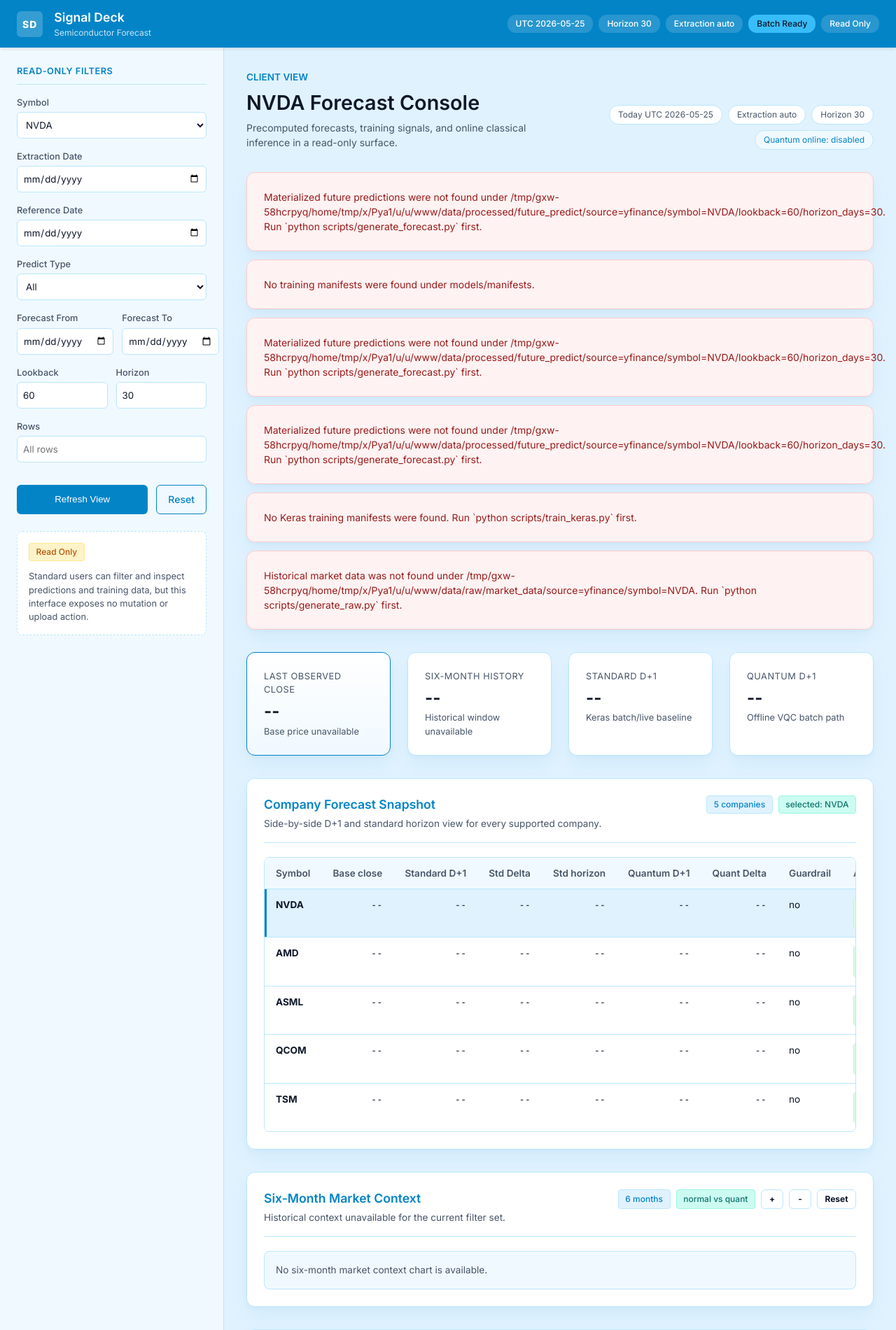
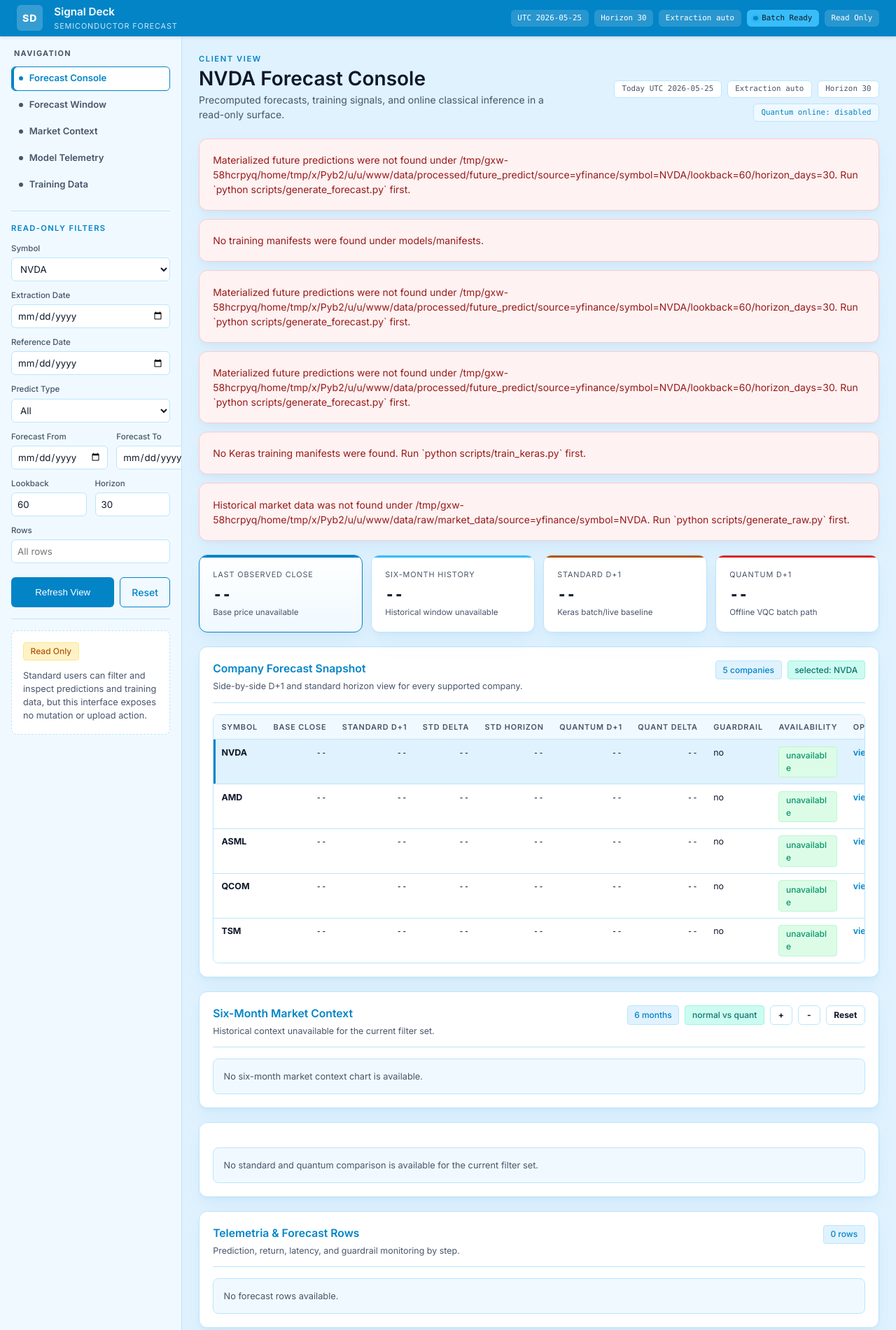
Before and after one commit to GuilhermeLossio/Tech-Challange-FIAP-4, a Flask app: page / in a window 1280 px wide. Shown: the top 1901 px of the page at 70% size. Run offline with Flask 3, Linux system fonts and the light colour scheme.

Commit message:
Update on dash

```diff
--- a/src/front/static/app.css
+++ b/src/front/static/app.css
@@ -66,11 +67,14 @@ a {
   justify-content: space-between;
   align-items: center;
   gap: 1rem;
-  padding: 0.75rem 1.5rem;
+  min-height: 52px;
+  padding: 0 1.5rem;
   background-color: var(--primary);
   color: #ffffff;
   box-shadow: 0 2px 4px rgba(0, 0, 0, 0.1);
-  z-index: 10;
+  position: sticky;
+  top: 0;
+  z-index: 20;
 }
 
 .sd-brand {
@@ -83,8 +87,8 @@ a {
 .sd-brand-icon {
   display: grid;
   place-items: center;
-  min-width: 2.1rem;
-  min-height: 2.1rem;
+  min-width: 1.85rem;
+  min-height: 1.85rem;
   background: rgba(255, 255, 255, 0.2);
   padding: 0.5rem;
   border-radius: var(--radius-sm);
@@ -94,11 +98,13 @@ a {
 
 .sd-brand-name {
   font-weight: 600;
-  font-size: 1.1rem;
+  font-size: 0.95rem;
 }
 
 .sd-brand-sub {
-  font-size: 0.75rem;
+  font-size: 0.68rem;
+  letter-spacing: 0.08em;
+  text-transform: uppercase;
   opacity: 0.8;
 }
 
@@ -112,16 +118,29 @@ a {
 .sd-chip,
 .sd-badge-locked {
   background: rgba(255, 255, 255, 0.15);
-  padding: 0.25rem 0.75rem;
-  border-radius: 12px;
-  font-size: 0.75rem;
+  padding: 0.22rem 0.6rem;
+  border-radius: var(--radius-sm);
+  font-family: var(--font-mono);
+  font-size: 0.68rem;
   font-weight: 500;
   white-space: nowrap;
 }
 
 .sd-chip-accent {
+  display: inline-flex;
+  align-items: center;
+  gap: 0.35rem;
   background: var(--secondary);
   color: var(--text-main);
+}
+
+.sd-chip-accent::before {
+  content: "";
+  width: 0.4rem;
+  height: 0.4rem;
+  border-radius: 999px;
+  background: var(--primary);
+  box-shadow: 0 0 0 3px rgba(2, 132, 199, 0.12);
 }
 
 .shell {
@@ -131,15 +150,15 @@ a {
 }
 
 .rail {
-  width: 320px;
-  flex: 0 0 320px;
+  width: 260px;
+  flex: 0 0 260px;
   background-color: var(--bg-rail);
   border-right: 1px solid var(--border-light);
-  padding: 1.5rem;
+  padding: 1rem 0;
   overflow-y: auto;
   display: flex;
   flex-direction: column;
-  gap: 1.5rem;
+  gap: 0;
 }
 
 .brand {
@@ -149,27 +168,88 @@ a {
 .canvas {
   flex: 1;
   min-width: 0;
-  padding: 2rem;
+  padding: 1.5rem;
   overflow-y: auto;
   display: flex;
   flex-direction: column;
-  gap: 2rem;
+  gap: 1.25rem;
+}
+
+.canvas > section,
+.canvas > header,
+.canvas article[id] {
+  scroll-margin-top: 72px;
+}
+
+.rail-section {
+  padding: 0 1rem 1rem;
+}
+
+.rail-title {
+  margin: 0 0 0.65rem;
+  padding: 0 0.25rem;
+  color: var(--text-muted);
+  font-size: 0.68rem;
+  font-weight: 700;
+  letter-spacing: 0.12em;
+  text-transform: uppercase;
+}
+
+.rail-nav-item {
+  display: flex;
+  align-items: center;
+  gap: 0.55rem;
+  min-height: 34px;
+  margin-bottom: 0.18rem;
+  padding: 0.42rem 0.65rem;
+  border: 1px solid transparent;
+  border-radius: var(--radius-sm);
+  color: var(--text-muted);
+  font-size: 0.82rem;
+  font-weight: 600;
+  text-decoration: none;
+  transition: background 0.15s ease, border-color 0.15s ease, color 0.15s ease;
+}
+
+.rail-nav-item:hover {
+  background: var(--bg-surface);
+  color: var(--primary-hover);
+  border-color: var(--border-light);
+}
+
+.rail-nav-item-active {
+  background: var(--bg-surface);
+  color: var(--primary);
+  border-color: var(--primary);
+  box-shadow: inset 3px 0 0 var(--primary);
+}
+
+.rail-nav-dot {
+  width: 0.35rem;
+  height: 0.35rem;
+  border-radius: 999px;
+  background: currentColor;
+  flex: 0 0 auto;
+}
+
+.rail-divider {
+  height: 1px;
+  margin: 0 1rem 1rem;
+  background: var(--border-light);
 }
 
 .filter-panel {
   display: flex;
   flex-direction: column;
-  gap: 1rem;
+  gap: 0.75rem;
 }
 
 .filter-title {
   font-weight: 600;
   color: var(--primary);
   text-transform: uppercase;
-  font-size: 0.8rem;
-  letter-spacing: 0.5px;
-  border-bottom: 1px solid var(--border-light);
-  padding-bottom: 0.5rem;
+  font-size: 0.7rem;
+  letter-spacing: 0.12em;
 }
 
 .field {
@@ -179,7 +259,7 @@ a {
 }
 
 .field span {
-  font-size: 0.8rem;
+  font-size: 0.72rem;
   font-weight: 500;
   color: var(--text-muted);
 }
@@ -187,8 +267,8 @@ a {
 .field select,
 .field input {
   width: 100%;
-  min-height: 38px;
-  padding: 0.5rem;
+  min-height: 34px;
+  padding: 0.4rem 0.5rem;
   border: 1px solid var(--border-light);
   border-radius: var(--radius-sm);
   background: var(--bg-surface);
@@ -211,8 +291,8 @@ a {
 
 .filter-actions {
   display: flex;
-  gap: 0.75rem;
-  margin-top: 1rem;
+  gap: 0.5rem;
+  margin-top: 0.5rem;
 }
 
 .primary-action,
@@ -301,24 +381,28 @@ a {
   display: flex;
   justify-content: space-between;
   align-items: flex-end;
-  gap: 1.5rem;
+  gap: 1rem;
+  margin-bottom: 0.25rem;
 }
 
 .eyebrow {
   color: var(--primary);
   font-weight: 600;
-  font-size: 0.85rem;
+  font-size: 0.7rem;
+  letter-spacing: 0.14em;
   text-transform: uppercase;
   margin-bottom: 0.25rem;
 }
 
 .hero h1 {
-  font-size: 1.8rem;
+  font-size: 1.75rem;
+  line-height: 1.1;
   margin-bottom: 0.25rem;
 }
 
 .hero p {
   color: var(--text-muted);
+  max-width: 46rem;
 }
 
 .hero-meta {
@@ -331,9 +415,10 @@ a {
 .meta-chip {
   background: var(--bg-surface);
   border: 1px solid var(--border-light);
-  padding: 0.25rem 0.75rem;
-  border-radius: 16px;
-  font-size: 0.75rem;
+  padding: 0.22rem 0.65rem;
+  border-radius: var(--radius-sm);
+  font-family: var(--font-mono);
+  font-size: 0.68rem;
   color: var(--text-muted);
 }
 
@@ -348,22 +433,23 @@ a {
 .comparison-grid {
   display: grid;
   grid-template-columns: repeat(auto-fit, minmax(300px, 1fr));
-  gap: 1.5rem;
+  gap: 1rem;
 }
 
 .metrics-grid {
-  grid-template-columns: repeat(auto-fit, minmax(200px, 1fr));
+  grid-template-columns: repeat(4, minmax(0, 1fr));
+  gap: 0.75rem;
 }
 
 .forecast-window-grid {
   display: grid;
-  grid-template-columns: repeat(auto-fit, minmax(210px, 1fr));
-  gap: 1rem;
+  grid-template-columns: repeat(4, minmax(0, 1fr));
+  gap: 0.75rem;
 }
 
 .forecast-window-card {
   min-width: 0;
-  padding: 1rem;
+  padding: 0.85rem 0.95rem;
   border: 1px solid var(--border-light);
   border-radius: var(--radius-md);
   background: #f8fafc;
@@ -428,8 +522,37 @@ a {
   background: var(--bg-surface);
   border: 1px solid var(--border-light);
   border-radius: var(--radius-lg);
-  padding: 1.5rem;
+  padding: 1.2rem;
   box-shadow: var(--shadow-panel);
+}
+
+.metric-card {
+  position: relative;
+  overflow: hidden;
+}
+
+.metric-card::before {
+  content: "";
+  position: absolute;
+  inset: 0 0 auto;
+  height: 3px;
+  background: var(--border-light);
+}
+
+.metrics-grid .metric-card:nth-child(1)::before {
+  background: var(--primary);
+}
+
+.metrics-grid .metric-card:nth-child(2)::before {
+  background: var(--secondary);
+}
+
+.metrics-grid .metric-card:nth-child(3)::before {
+  background: var(--tag-amber-text);
+}
+
+.metrics-grid .metric-card:nth-child(4)::before {
+  background: var(--negative);
 }
 
 .metric-card-primary {
@@ -442,9 +565,9 @@ a {
   justify-content: space-between;
   align-items: flex-start;
   gap: 1rem;
-  margin-bottom: 1.25rem;
+  margin-bottom: 1rem;
   border-bottom: 1px solid var(--border-light);
-  padding-bottom: 1rem;
+  padding-bottom: 0.8rem;
 }
 
 .panel-tags {
@@ -455,13 +578,13 @@ a {
 }
 
 .panel-title {
-  font-size: 1.1rem;
+  font-size: 0.98rem;
   font-weight: 600;
   color: var(--primary);
 }
 
 .panel-subtitle {
-  font-size: 0.85rem;
+  font-size: 0.78rem;
   color: var(--text-muted);
   margin-top: 0.25rem;
 }
@@ -477,12 +600,12 @@ a {
   width: 100%;
   min-width: 760px;
   border-collapse: collapse;
-  font-size: 0.85rem;
+  font-size: 0.78rem;
 }
 
 .data-table th,
 .data-table td {
-  padding: 0.75rem 1rem;
+  padding: 0.58rem 0.7rem;
   text-align: left;
   border-bottom: 1px solid var(--border-light);
   vertical-align: top;
@@ -495,6 +618,9 @@ a {
   background-color: var(--bg-rail);
   color: var(--text-muted);
   font-weight: 600;
+  font-size: 0.68rem;
+  letter-spacing: 0.08em;
+  text-transform: uppercase;
   white-space: nowrap;
 }
 
@@ -601,30 +727,31 @@ a {
 
 .report-kpi-grid {
   display: grid;
-  grid-template-columns: repeat(auto-fit, minmax(200px, 1fr));
-  gap: 1rem;
+  grid-template-columns: repeat(4, minmax(0, 1fr));
+  gap: 0.75rem;
 }
 
 .report-kpi,
 .executive-kpi {
   background: var(--bg-rail);
   border: 1px solid var(--border-light);
-  padding: 1rem;
+  padding: 0.85rem;
   border-radius: var(--radius-md);
   min-width: 0;
 }
 
 .metric-label {
-  font-size: 0.8rem;
+  font-size: 0.68rem;
   color: var(--text-muted);
   text-transform: uppercase;
-  letter-spacing: 0.5px;
+  letter-spacing: 0.08em;
   margin-bottom: 0.5rem;
 }
 
 .metric-value,
 .executive-kpi-value {
-  font-size: 1.5rem;
+  font-family: var(--font-mono);
+  font-size: 1.35rem;
   font-weight: 700;
   color: var(--text-main);
   line-height: 1.18;
@@ -639,7 +766,7 @@ a {
 
 .metric-sub,
 .prediction-line {
-  font-size: 0.8rem;
+  font-size: 0.72rem;
   color: var(--text-muted);
   margin-top: 0.25rem;
 }
@@ -898,7 +1046,7 @@ a {
   border: 1px solid var(--border-light);
   border-radius: var(--radius-md);
   background: var(--bg-rail);
-  padding: 1rem;
+  padding: 0.9rem;
 }
 
 .scenario-band {
@@ -929,13 +1077,13 @@ a {
 .empty-state,
 .empty-inline {
   color: var(--text-muted);
-  font-size: 0.85rem;
+  font-size: 0.8rem;
   line-height: 1.55;
 }
 
 .method-title,
 .training-title {
-  font-size: 1rem;
+  font-size: 0.9rem;
   font-weight: 600;
   color: var(--text-main);
 }
--- a/src/front/templates/dashboard.html
+++ b/src/front/templates/dashboard.html
@@ -33,6 +33,33 @@
           <div class="brand-sub">Semiconductor Forecast Client View</div>
         </div>
 
+        <nav class="rail-section" aria-label="Dashboard sections">
+          <div class="rail-title">Navigation</div>
+          <a class="rail-nav-item rail-nav-item-active" href="#forecast-console">
+            <span class="rail-nav-dot"></span>
+            Forecast Console
+          </a>
+          <a class="rail-nav-item" href="#forecast-window">
+            <span class="rail-nav-dot"></span>
+            Forecast Window
+          </a>
+          <a class="rail-nav-item" href="#market-context">
+            <span class="rail-nav-dot"></span>
+            Market Context
+          </a>
+          <a class="rail-nav-item" href="#telemetry">
+            <span class="rail-nav-dot"></span>
+            Model Telemetry
+          </a>
+          <a class="rail-nav-item" href="#training-data">
+            <span class="rail-nav-dot"></span>
+            Training Data
+          </a>
+        </nav>
+
+        <div class="rail-divider"></div>
+
+        <section class="rail-section">
         {% if static_export %}
         <div class="filter-panel">
           <div class="filter-title">Static Snapshot</div>
@@ -110,7 +137,11 @@
           </div>
         </form>
         {% endif %}
+        </section>
 
+        <div class="rail-divider"></div>
+
+        <section class="rail-section">
         <div class="read-only-note">
           <div class="pill pill-locked">Read Only</div>
           {% if static_export %}
@@ -119,9 +150,10 @@
           <p>Standard users can filter and inspect predictions and training data, but this interface exposes no mutation or upload action.</p>
           {% endif %}
         </div>
+        </section>
       </aside>
 
-      <main class="canvas">
+      <main class="canvas" id="forecast-console">
         <header class="hero">
           <div>
             <div class="eyebrow">Client View</div>
@@ -148,7 +180,7 @@
         </section>
         {% endif %}
 
-        <section class="metrics-grid">
+        <section class="metrics-grid" aria-label="Overview metrics">
           {% for metric in overview_metrics %}
           <article class="metric-card {% if loop.index0 == 0 %}metric-card-primary{% endif %}">
             <div class="metric-label">{{ metric.label }}</div>
@@ -159,7 +191,7 @@
         </section>
 
         {% if forecast_window_summary %}
-        <section class="panel forecast-window-panel">
+        <section class="panel forecast-window-panel" id="forecast-window">
           <div class="panel-head">
             <div>
               <div class="panel-title">Forecast Window</div>
@@ -221,7 +253,7 @@
         {{ forecast_ui.ExecutiveSummary(forecast_report) }}
         {% endif %}
 
-        <section class="panel">
+        <section class="panel" id="company-snapshot">
           <div class="panel-head">
             <div>
               <div class="panel-title">Company Forecast Snapshot</div>
@@ -320,7 +352,7 @@
           {% endif %}
         </section>
 
-        <section class="panel panel-chart panel-chart-hero">
+        <section class="panel panel-chart panel-chart-hero" id="market-context">
           <div class="panel-head">
             <div>
               <div class="panel-title">Six-Month Market Context</div>
@@ -457,8 +489,8 @@
         </section>
 
         <!-- Forecast telemetry and detail rows -->
-        <section class="panel-grid">
-          <article class="panel" style="grid-column: 1 / -1;">
+        <section class="panel-grid" id="telemetry">
+          <article class="panel panel-telemetry" style="grid-column: 1 / -1;">
             <div class="panel-head">
               <div>
                 <div class="panel-title">Telemetria & Forecast Rows</div>
@@ -577,7 +609,7 @@
           </article>
         </section>
 
-        <section class="panel-grid">
+        <section class="panel-grid" id="methods">
           <article class="panel">
             <div class="panel-head">
               <div>
@@ -631,7 +663,7 @@
           </article>
         </section>
 
-        <section class="panel-grid">
+        <section class="panel-grid" id="training-data">
           <article class="panel panel-chart">
             <div class="panel-head">
               <div>
```
Also changed, not shown: other parts of src/front/static/app.css (+38 -2 lines).
